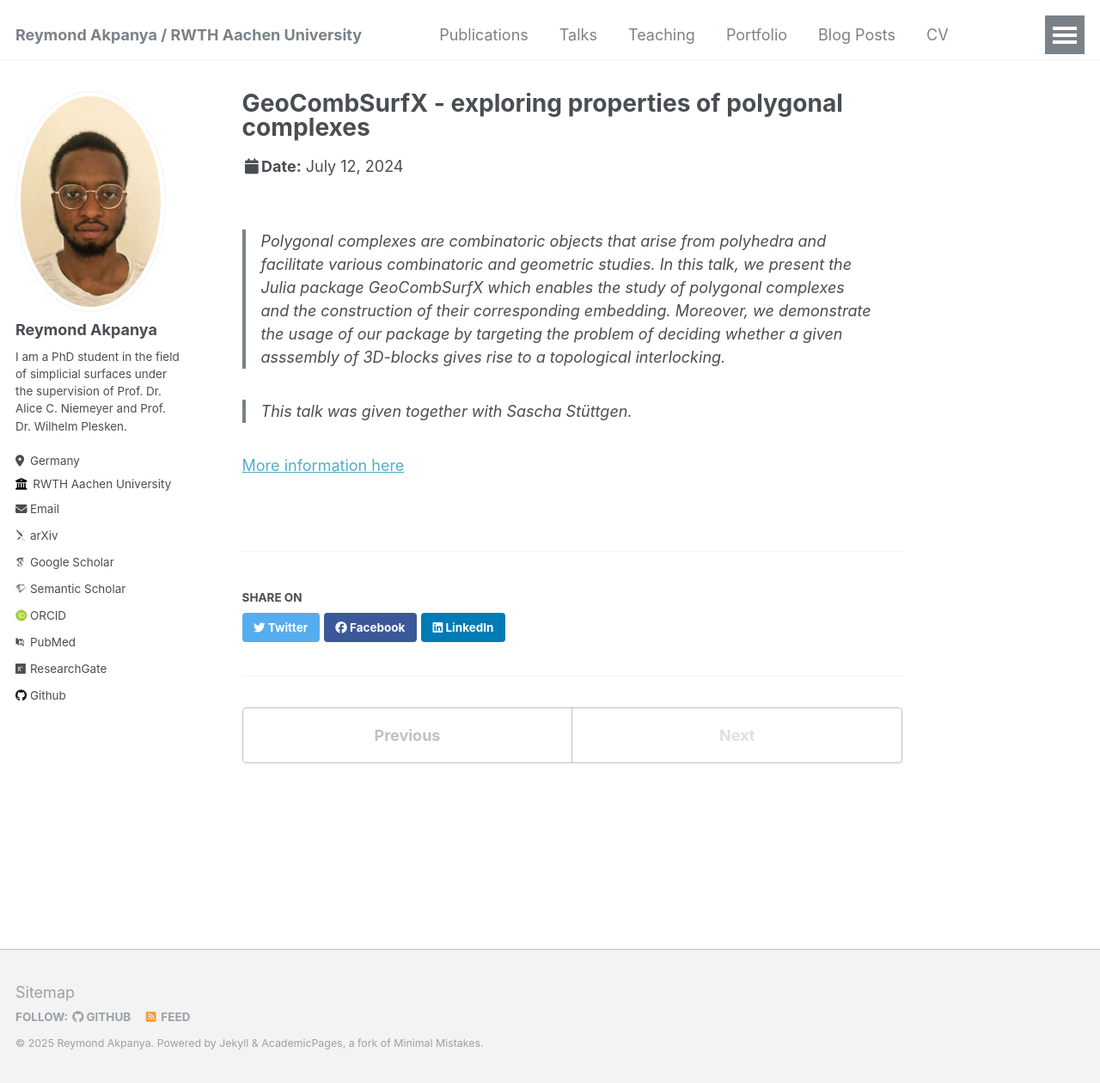
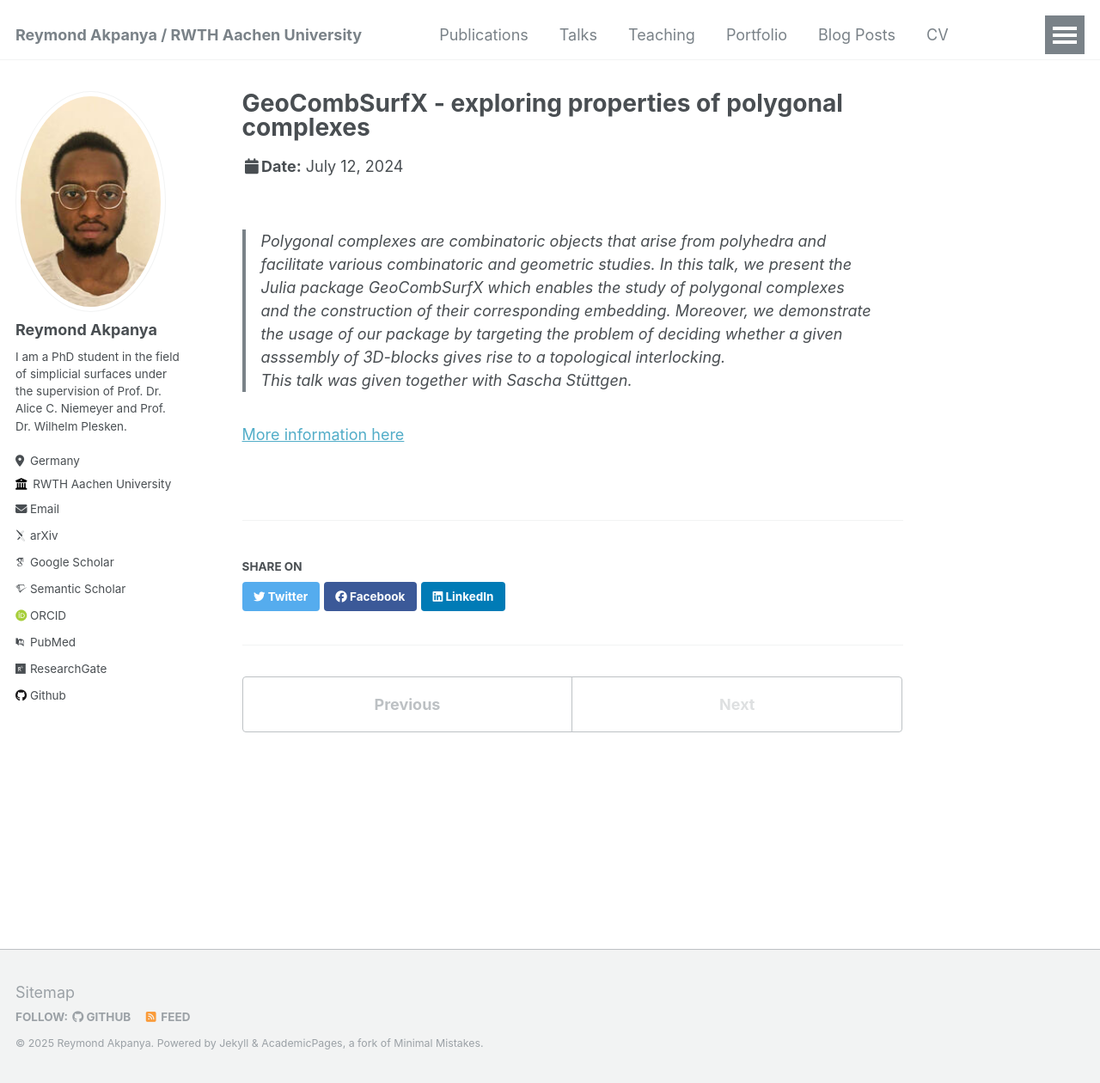
Before and after one commit to ReymondAkpanya/ReymondAkpanya.github.io, a Jekyll site: the page built from _talks/JuliaCon.md, in a window 1280 px wide and 1260 px high. Shown: the whole window at 86% size. Built offline with Jekyll 4.4.1, drawn with Linux system fonts in a browser that asks for light colours; some web fonts are replaced.

Commit message:
layout changes

```diff
--- a/_talks/JuliaCon.md
+++ b/_talks/JuliaCon.md
@@ -8,11 +8,10 @@ date: 2024-07-12
 location: "Eindhoven, Netherlands"
 ---
 
->Polygonal complexes are combinatoric objects that arise from polyhedra and facilitate various combinatoric and geometric
->studies. In this talk, we present the Julia package GeoCombSurfX which enables the study of polygonal complexes and the
->construction of their corresponding embedding. Moreover, we demonstrate the usage of our package by targeting the problem
->of deciding whether a given asssembly of 3D-blocks gives rise to a topological interlocking.
-
+> Polygonal complexes are combinatoric objects that arise from polyhedra and facilitate various combinatoric and geometric
+> studies. In this talk, we present the Julia package GeoCombSurfX which enables the study of polygonal complexes and the
+> construction of their corresponding embedding. Moreover, we demonstrate the usage of our package by targeting the problem
+> of deciding whether a given asssembly of 3D-blocks gives rise to a topological interlocking.<br>
 >This talk was given together with Sascha Stüttgen.
 
 [More information here](https://pretalx.com/juliacon2024/talk/YDS7HF/)
```
